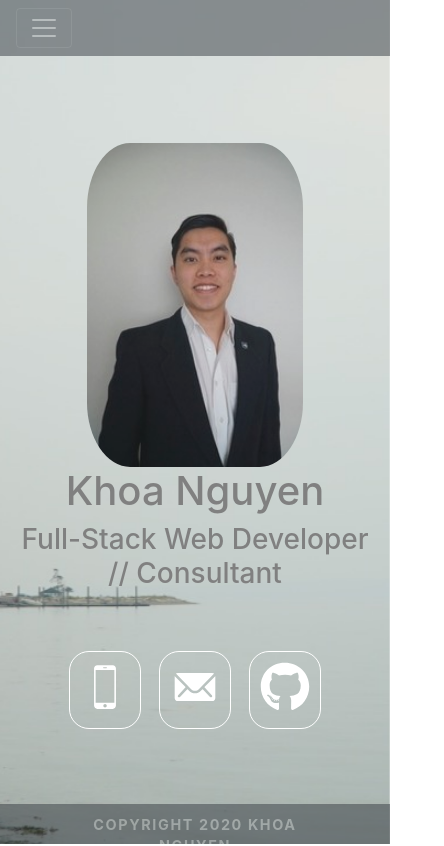
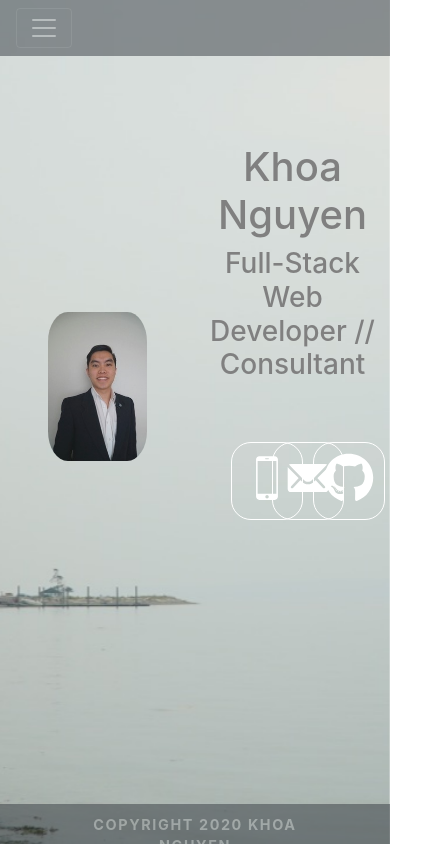
Before and after one commit to khnguyen94/khnguyen_portfolio, a React (Create React App) app: page / in a window 390 px wide. Shown: the top 846 px of the page, 444 px wide, since content can reach past the window. Built offline with nearby package versions, Linux system fonts and the light colour scheme.

Commit message:
headshot v9

```diff
--- a/src/Components/PhotoGallery/PhotoGallery.js
+++ b/src/Components/PhotoGallery/PhotoGallery.js
@@ -27,7 +27,7 @@ class PhotoGallery extends Component {
               <img className="carousel-image" src={img3} alt="1" />
               <Carousel.Caption>
                 <p className="image-date">date</p>
-                <p className="image-location">Standford University</p>
+                <p className="image-location">Stanford University</p>
               </Carousel.Caption>
             </Carousel.Item>
 
--- a/src/Pages/Home/Home.js
+++ b/src/Pages/Home/Home.js
@@ -40,11 +40,11 @@ class Home extends Component {
       <div className="home">
         <div className="caption">
           <div className="row caption-row">
-            <div className="col-md-3 col-sm-12">
+            <div className="col col-md-3 col-sm-12">
               <img className="portfolio-photo" src={PortfolioPhoto} alt="headshot" />
             </div>
 
-            <div className="col-md-6 col-sm-12">
+            <div className="col col-md-6 col-sm-12">
               <h1>Khoa Nguyen</h1>
 
               <h3>Full-Stack Web Developer // Consultant</h3>
```
